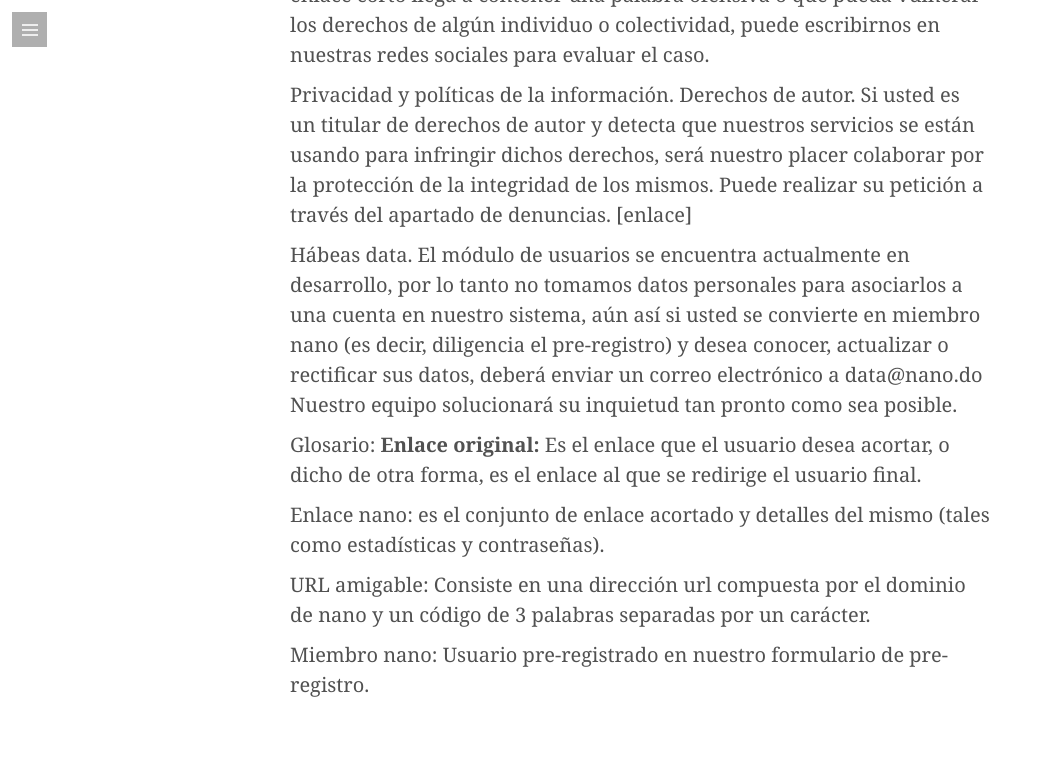
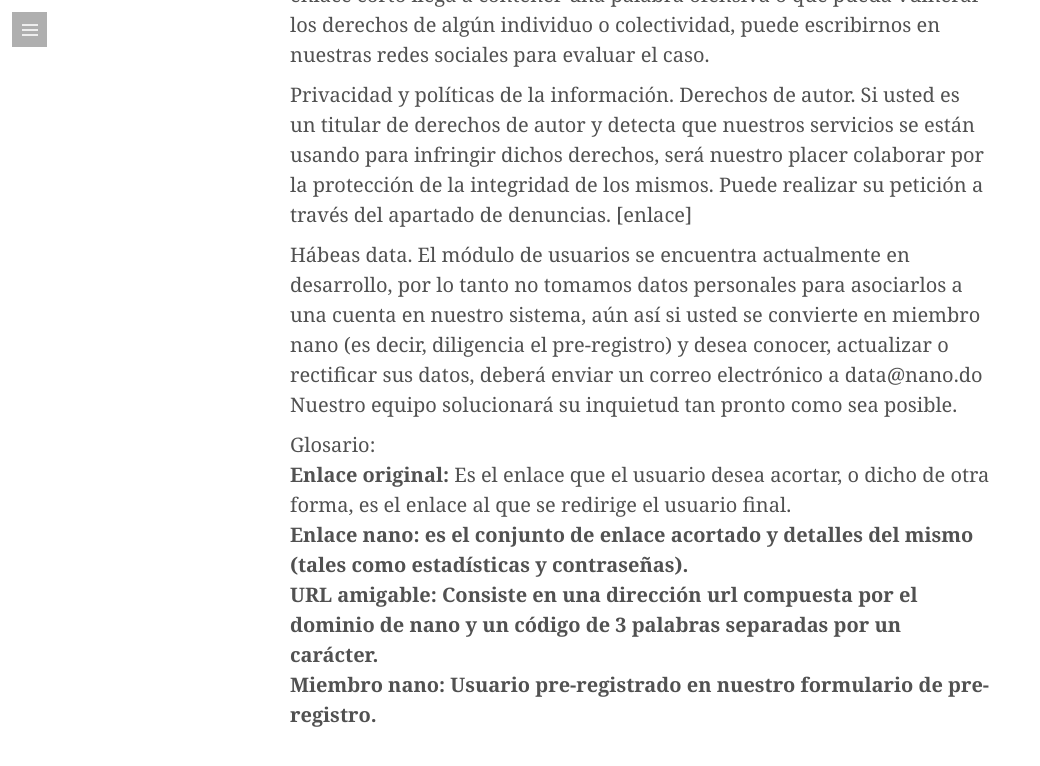
Before and after one commit to nanoshort/nanoshort.github.io, a Jekyll site: the page built from legal.md, in a window 1280 px wide and 900 px high, scrolled down 1660 px, cut to the strip 0-806 px from the top of the window. Shown: the top 766 px of the strip, without its empty margins (0-1040 px from the left). Built offline with Jekyll 4.4.1, drawn with Linux system fonts in a browser that asks for light colours; some web fonts are replaced; some of the changed lines change nothing that is shown.

Commit message:
formateando texts

```diff
--- a/legal.md
+++ b/legal.md
@@ -44,11 +44,11 @@ El módulo de usuarios se encuentra actualmente en desarrollo, por lo tanto no t
 
 
 
-Glosario:
-<strong>Enlace original:</strong> Es el enlace que el usuario desea acortar, o dicho de otra forma, es el enlace al que se redirige el usuario final.
-
-Enlace nano: es el conjunto de enlace acortado y detalles del mismo (tales como estadísticas y contraseñas).
-
-URL amigable: Consiste en una dirección url compuesta por el dominio de nano y un código de 3 palabras separadas por un carácter.
-
-Miembro nano: Usuario pre-registrado en nuestro formulario de pre-registro.
+Glosario:<br>
+<b>Enlace original:</b> Es el enlace que el usuario desea acortar, o dicho de otra forma, es el enlace al que se redirige el usuario final.
+<br>
+<b>Enlace nano:<b> es el conjunto de enlace acortado y detalles del mismo (tales como estadísticas y contraseñas).
+<br>
+<b>URL amigable:<b> Consiste en una dirección url compuesta por el dominio de nano y un código de 3 palabras separadas por un carácter.
+<br>
+<b>Miembro nano:<b> Usuario pre-registrado en nuestro formulario de pre-registro.
```
